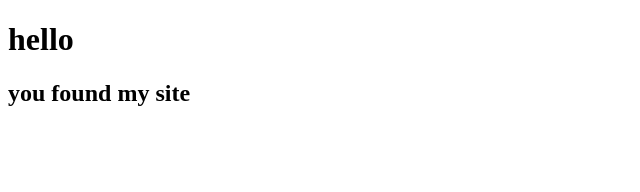
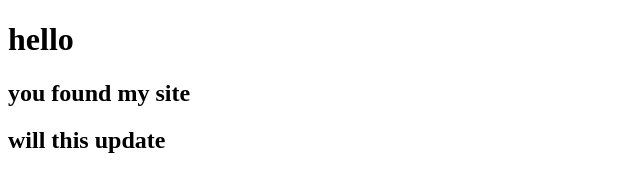
Before and after one commit to jp326-design/hello, a plain HTML site: page index.html in a window 1280 px wide. Shown: the whole page, without its empty margins (0-640 px from the left). Drawn offline with Linux system fonts and the light colour scheme.

Commit message:
Add files via upload

```diff
--- a/index.html
+++ b/index.html
@@ -7,5 +7,8 @@
         <h2>
             you found my site
         </h2>
+        <h2>
+            will this update
+        </h2>
     </body>
 </html>
```
